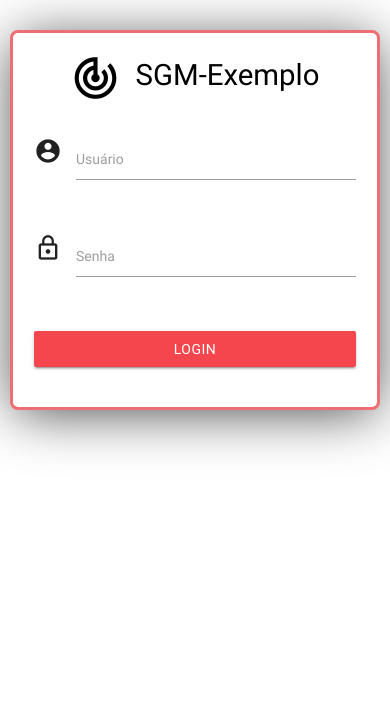
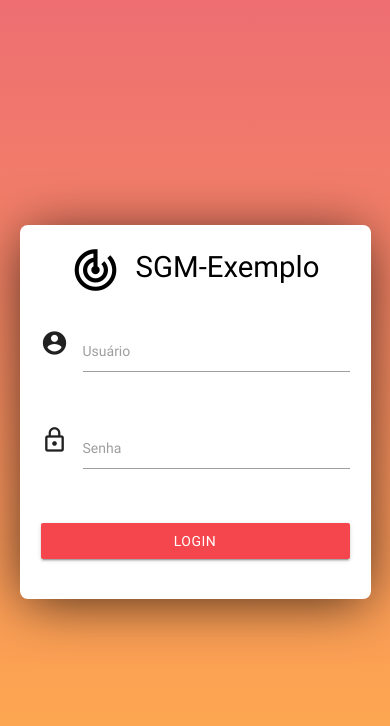
Before and after one commit to gigiosilva/sgm, an Angular app: page / in a window 390 px wide. Shown: the top 726 px of the page. Built offline with nearby package versions, Linux system fonts and the light colour scheme; what angular2-materialize, ng2-google-charts would draw is missing.

Commit message:
Ajustando mobile

```diff
--- a/src/app/app.component.css
+++ b/src/app/app.component.css
@@ -1,15 +1,5 @@
-.content {
-    padding: 0 10px;
-}
-
 .brand-logo i {
     font-size: 50px;
-}
-
-.login-background {
-    background-image: -webkit-linear-gradient(top,#654a86,#534292);
-    background-image: linear-gradient(to bottom,#654a86,#534292);
-    background-color: #534292;
 }
 
 @media only screen and (max-width: 992px) {
--- a/src/app/app.component.ts
+++ b/src/app/app.component.ts
@@ -18,7 +18,7 @@
 
   ngOnInit() {
 
-      $(".button-collapse").sideNav();
+    $(".button-collapse").sideNav();
   }
 
 
--- a/src/app/pages/login/login.component.css
+++ b/src/app/pages/login/login.component.css
@@ -1,15 +1,29 @@
+.page-container {
+    height: calc(100vh);
+    display: flex;
+    justify-content: center;
+    flex-direction: column;
+    background: rgba(238,110,114,1);
+    background: -moz-linear-gradient(top, rgba(238,110,114,1) 0%, rgba(255,175,75,1) 100%);
+    background: -webkit-gradient(left top, left bottom, color-stop(0%, rgba(238,110,114,1)), color-stop(100%, rgba(255,175,75,1)));
+    background: -webkit-linear-gradient(top, rgba(238,110,114,1) 0%, rgba(255,175,75,1) 100%);
+    background: -o-linear-gradient(top, rgba(238,110,114,1) 0%, rgba(255,175,75,1) 100%);
+    background: -ms-linear-gradient(top, rgba(238,110,114,1) 0%, rgba(255,175,75,1) 100%);
+    background: linear-gradient(to bottom, rgba(238,110,114,1) 0%, rgba(255,175,75,1) 100%);
+    filter: progid:DXImageTransform.Microsoft.gradient( startColorstr='#ee6e72', endColorstr='#ffaf4b', GradientType=0 );
+}
+
 .login-container {
     margin-right: auto;
     margin-left: auto;
     max-width: 430px;
+    width: 90%;
     margin: 0 auto 20px;
     border-radius: 8px;
-    margin-top: 8%;
     background-color: white;
     -webkit-box-shadow: 0px 6px 55px -5px rgba(0,0,0,0.75);
     -moz-box-shadow: 0px 6px 55px -5px rgba(0,0,0,0.75);
     box-shadow: 0px 6px 55px -5px rgba(0,0,0,0.75);
-    border: 3px solid #ee6e73;
 }
 
 .brand-logo {
@@ -46,7 +60,7 @@
 @media only screen and (max-width: 992px) {
 
     input {
-        font-size: 16px;
+        font-size: 20px !important;
     }
 
 }
--- a/src/app/pages/login/login.component.html
+++ b/src/app/pages/login/login.component.html
@@ -1,4 +1,5 @@
-<div id="login-page" class="row login-container">
+<div class="page-container">
+  <div class="row login-container">
       <div class="logo-container">
           <a href="#!" class="brand-logo"><i class="material-icons left" style="font-size: 50px;">track_changes</i>SGM-Exemplo</a>
       </div>
@@ -26,3 +27,4 @@
         </form>
       </div>
   </div>
+</div>
--- a/src/app/pages/upload/upload.component.css
+++ b/src/app/pages/upload/upload.component.css
@@ -6,6 +6,10 @@
     justify-content: center;
     align-items: center;
     cursor: pointer;
+}
+
+.upload-container {
+    padding: 0 10px;
 }
 
 .table-container {
--- a/src/app/pages/upload/upload.component.html
+++ b/src/app/pages/upload/upload.component.html
@@ -1,5 +1,6 @@
 <input [hidden]="true" #myInput type="file" (change)="onFilesChange($event,'click')">
 
+<div class="upload-container">
   <div (click)="myInput.click()" class="dropArea" dropArea (filesChangeEmiter)="onFilesChange($event,'drag')" allowed_extensions="['csv']">
     <span>Clique ou Arraste arquivos aqui</span>
   </div>
@@ -34,3 +35,4 @@
       <li><a (click)="clearCache()" class="btn-floating blue darken-1 tooltipped" data-position="left" data-delay="100" data-tooltip="Limpar"><i class="material-icons">clear</i></a></li>
     </ul>
   </div>
+</div>
```
Lines whose indentation alone changed are shown as unchanged.
